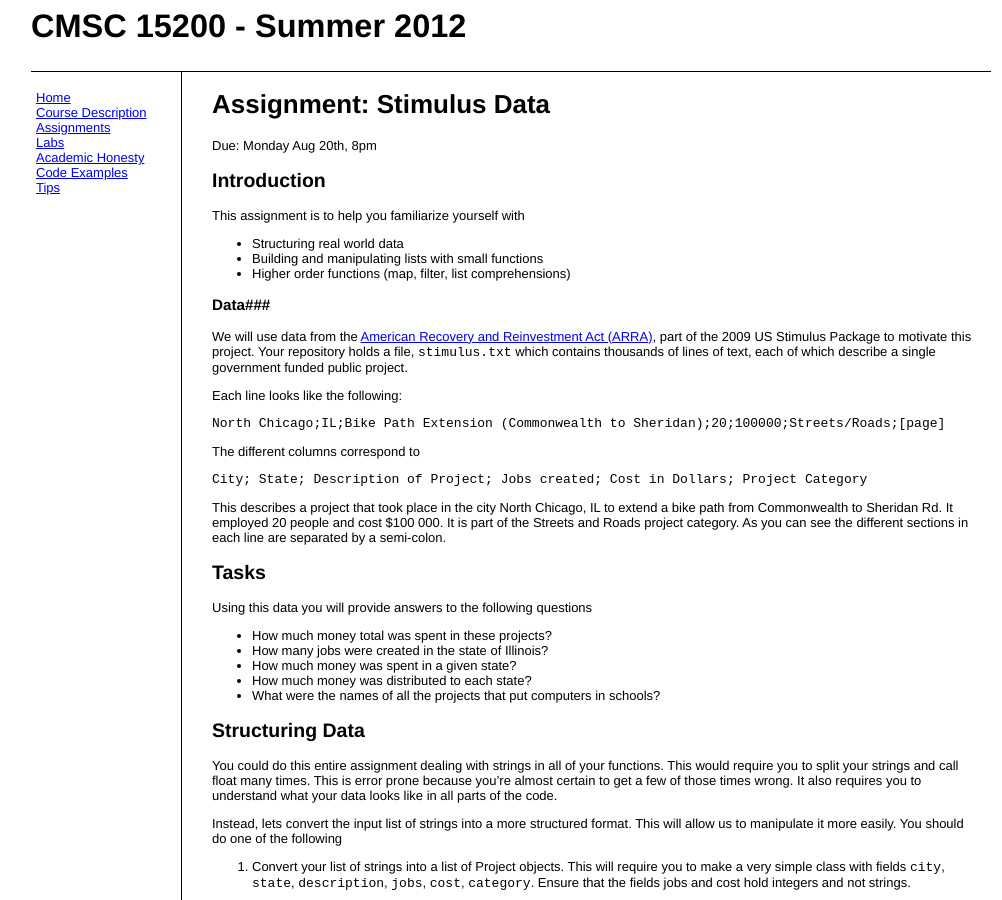
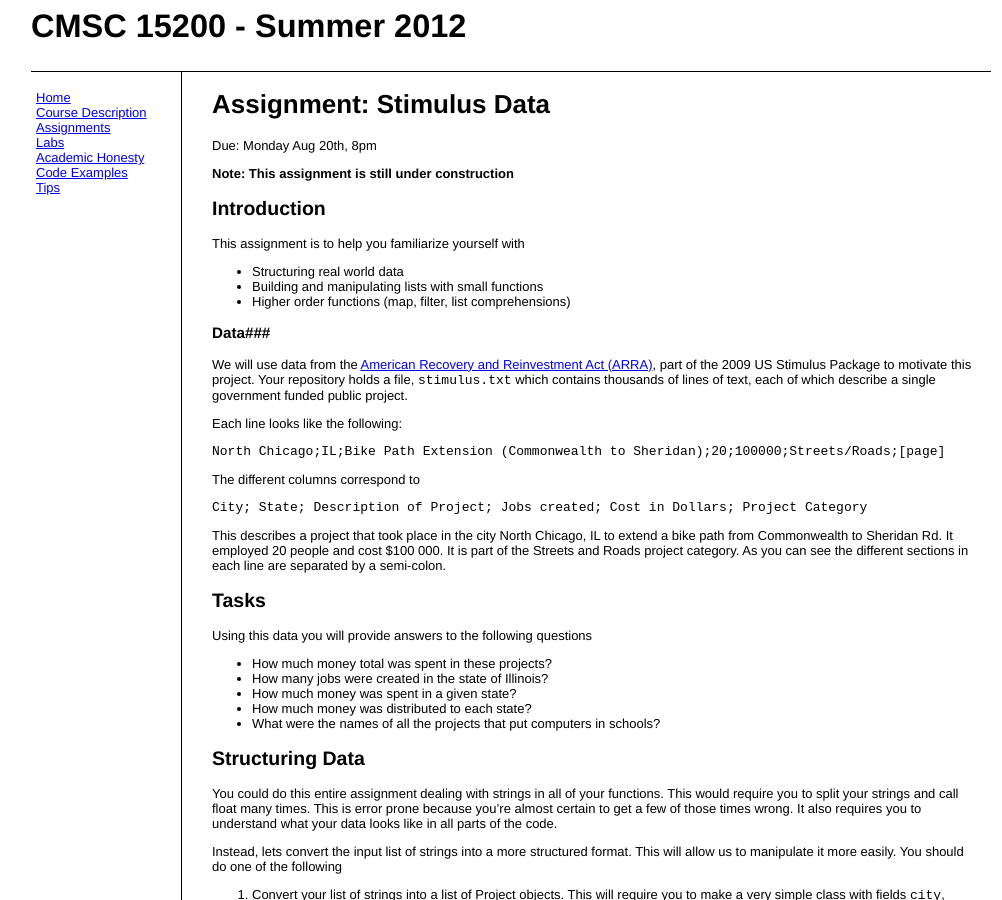
Before and after one commit to mrocklin/cmsc15200, a Jekyll site: the page built from assignments/hw6/index.md, in a window 1280 px wide and 900 px high. Shown: the whole window, without its empty margins (129-1131 px from the left). Built offline with Jekyll 4.4.1, drawn with Linux system fonts in a browser that asks for light colours; Markdown is read by kramdown in place of the engine named in the settings.

Commit message:
add hw6 to index. add under construction notice

```diff
--- a/assignments/hw6/index.md
+++ b/assignments/hw6/index.md
@@ -3,6 +3,8 @@ layout: assignment
 title: Stimulus Data
 due: Monday Aug 20th, 8pm
 ---
+
+**Note: This assignment is still under construction**
 
 Introduction
 ------------
```
Also changed, not shown: assignments/index.md (+1 -0 lines).
